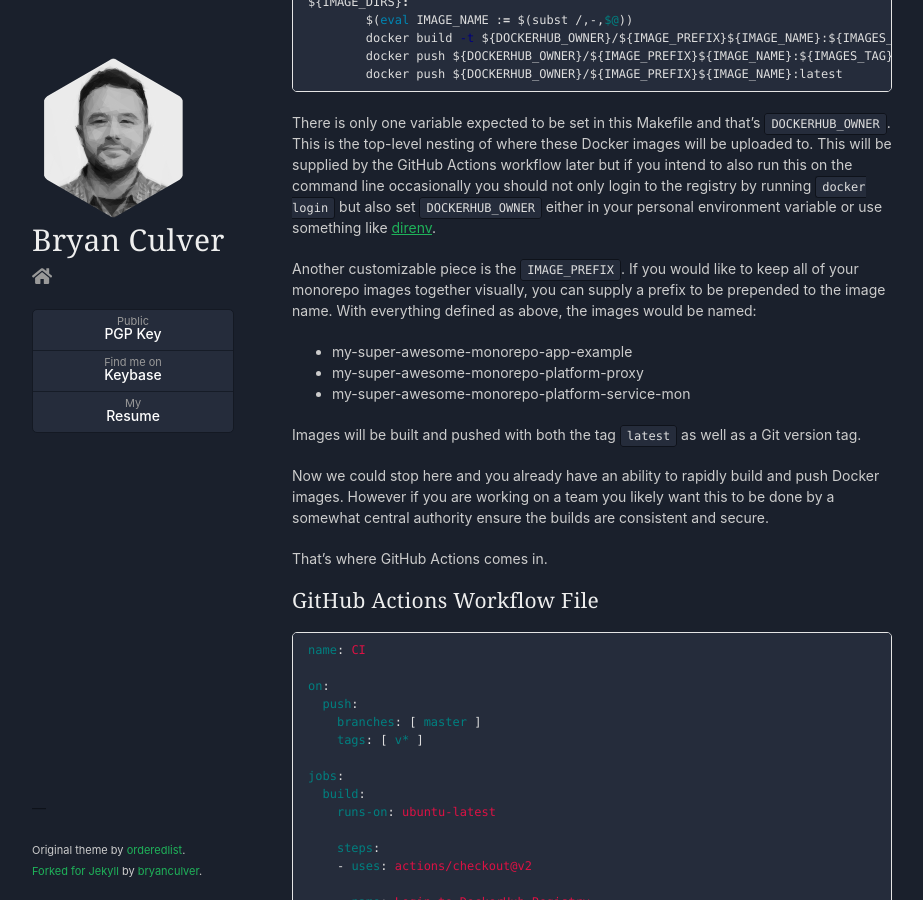
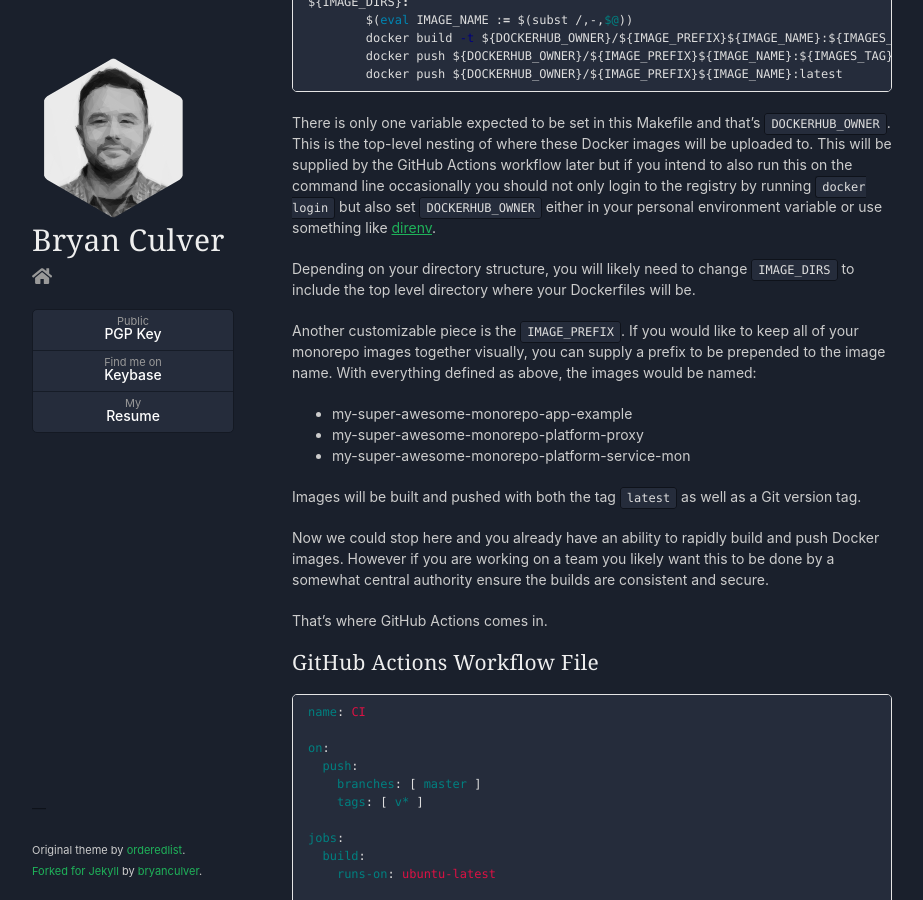
Before and after one commit to bryanculver/bryanculver.github.io, a Jekyll site: the page built from _posts/2020-03-30-docker-build-monorepo-github.md, in a window 1280 px wide and 900 px high, scrolled down 1502 px. Shown: the whole window, without its empty margins (178-1101 px from the left). Built offline with Jekyll 4.4.1, drawn with Linux system fonts in a browser that asks for light colours.

Commit message:
Blogpost/docker mono repo (#16)
* Blog Post: Docker build mono repo

* Add IMAGE_DIRS mention

```diff
--- a/_posts/2020-03-30-docker-build-monorepo-github.md
+++ b/_posts/2020-03-30-docker-build-monorepo-github.md
@@ -66,6 +66,8 @@ ${IMAGE_DIRS}:
 
 There is only one variable expected to be set in this Makefile and that's `DOCKERHUB_OWNER`. This is the top-level nesting of where these Docker images will be uploaded to. This will be supplied by the GitHub Actions workflow later but if you intend to also run this on the command line occasionally you should not only login to the registry by running `docker login` but also set `DOCKERHUB_OWNER` either in your personal environment variable or use something like [direnv](https://direnv.net/).
 
+Depending on your directory structure, you will likely need to change `IMAGE_DIRS` to include the top level directory where your Dockerfiles will be.
+
 Another customizable piece is the `IMAGE_PREFIX`. If you would like to keep all of your monorepo images together visually, you can supply a prefix to be prepended to the image name. With everything defined as above, the images would be named:
 
 - my-super-awesome-monorepo-app-example
```
